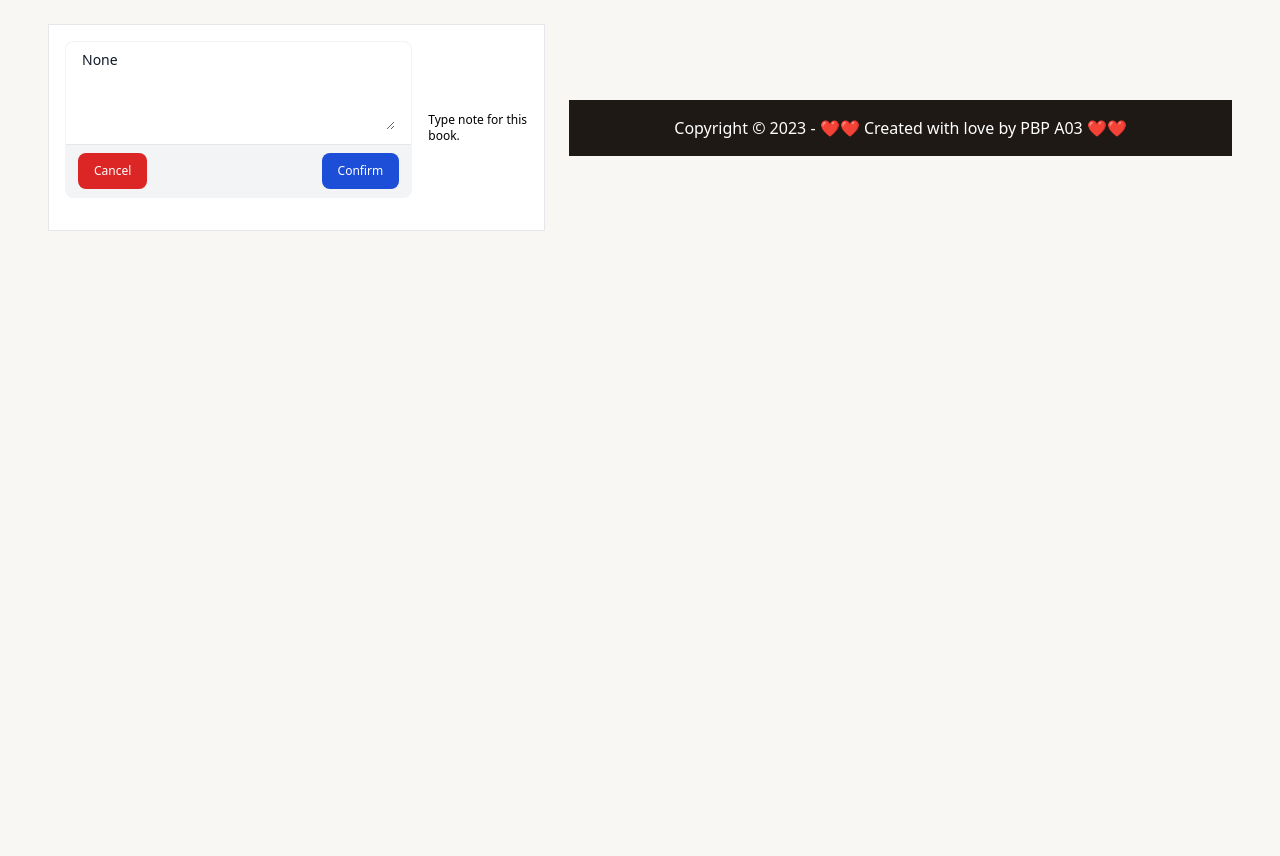
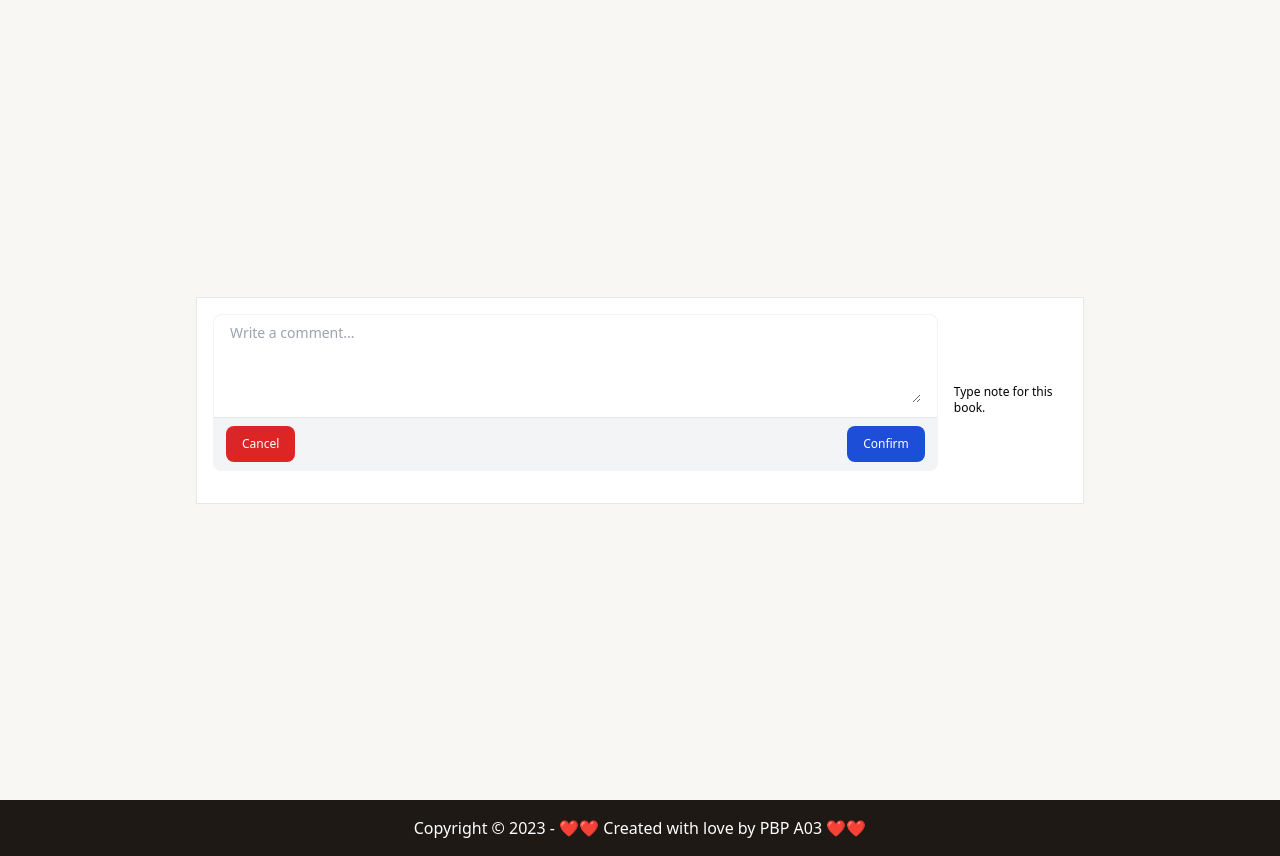
Before and after one commit to PeBePe/readme, a Django app: page /wishlist/add/1 in a window 1280 px wide. Shown: the part 56-912 px from the top of the page. Before the commit the page ends 287 px from the top, so only its background shows below. Run offline with Django 4.2, Linux system fonts and the light colour scheme; data comes from the database, SQL or seed files in the repository; parts of the project's set-up code (start-up, migrations or seed data) failed here and were passed over; some libraries are stand-ins or nearby versions.

Commit message:
fix styling

```diff
--- a/wishlist/templates/wishlist/form.html
+++ b/wishlist/templates/wishlist/form.html
@@ -5,24 +5,31 @@
 
 <form method="POST" action="">
     {% csrf_token %}
-    <div class="container flex py-6 px-12 gap-6 justify-center items-center">
+    <div class="w-full min-h-screen">
+        <div class="container  min-h-screen flex py-6 px-12 gap-6 justify-center items-center">
             <div class="w-3/4 flex flex-col gap-3">
                 <div class="flex w-full bg-white p-4 border gap-4 items-center">
-
 
                     <div class="w-full mb-4 border border-gray-100 rounded-lg bg-gray-100">
                         <div class="px-4 py-2 bg-white rounded-t-lg">
                             <label for="note" class="sr-only">Your comment</label>
-            <textarea id="note" name="note" rows="4" class="w-full px-0 text-sm text-gray-900 bg-white border-0  focus:ring-0" placeholder="Write a comment..." required>{{form.note.value}}</textarea>
+                            <textarea id="note" name="note" rows="4"
+                                class="w-full px-0 text-sm text-gray-900 bg-white border-0  focus:ring-0"
+                                placeholder="Write a comment..."
+                                required>{% if form.note.value %}{{form.note.value}}{% endif %}</textarea>
                         </div>
                         <div class="flex items-center justify-between px-3 py-2 border-t">
-            <button type="submit" class="inline-flex items-center py-2.5 px-4 text-xs font-medium text-center hover:bg-red-500 text-white bg-red-600 rounded-lg focus:ring-4 focus:ring-red-600">
+                            <button type="submit"
+                                class="inline-flex items-center py-2.5 px-4 text-xs font-medium text-center hover:bg-red-500 text-white bg-red-600 rounded-lg focus:ring-4 focus:ring-red-600">
                                 Cancel
                             </button>
-            <input type="submit" class="inline-flex items-center py-2.5 px-4 text-xs font-medium text-center text-white bg-blue-700 rounded-lg focus:ring-4 focus:ring-blue-200 dark:focus:ring-blue-900 hover:bg-blue-800" value="Confirm">
+                            <input type="submit"
+                                class="inline-flex items-center py-2.5 px-4 text-xs font-medium text-center text-white bg-blue-700 rounded-lg focus:ring-4 focus:ring-blue-200 dark:focus:ring-blue-900 hover:bg-blue-800"
+                                value="Confirm">
                         </div>
                     </div>
                     <p class="ml-auto text-xs text-black">Type note for this book.</p>
+                </div>
             </div>
         </div>
 
```
Lines whose indentation alone changed are shown as unchanged.
